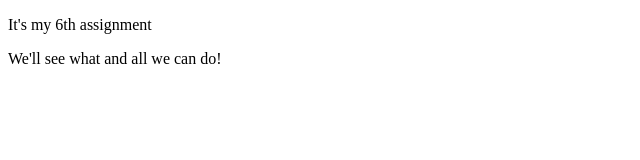
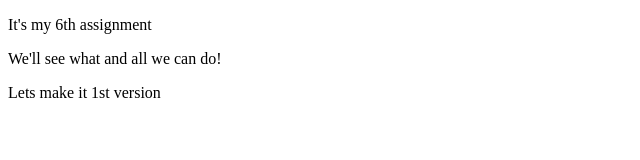
Before and after one commit to up2022/UST-ASSIGNMENT-6, a plain HTML site: page index.html in a window 1280 px wide. Shown: the whole page, without its empty margins (0-640 px from the left). Drawn offline with Linux system fonts and the light colour scheme.

Commit message:
Third commit

```diff
--- a/index.html
+++ b/index.html
@@ -8,5 +8,6 @@
 <body>
     <p>It's my 6th assignment</p>
     <p>We'll see what and all we can do!</p>
+    <p>Lets make it 1st version</p>
 </body>
 </html>
```
